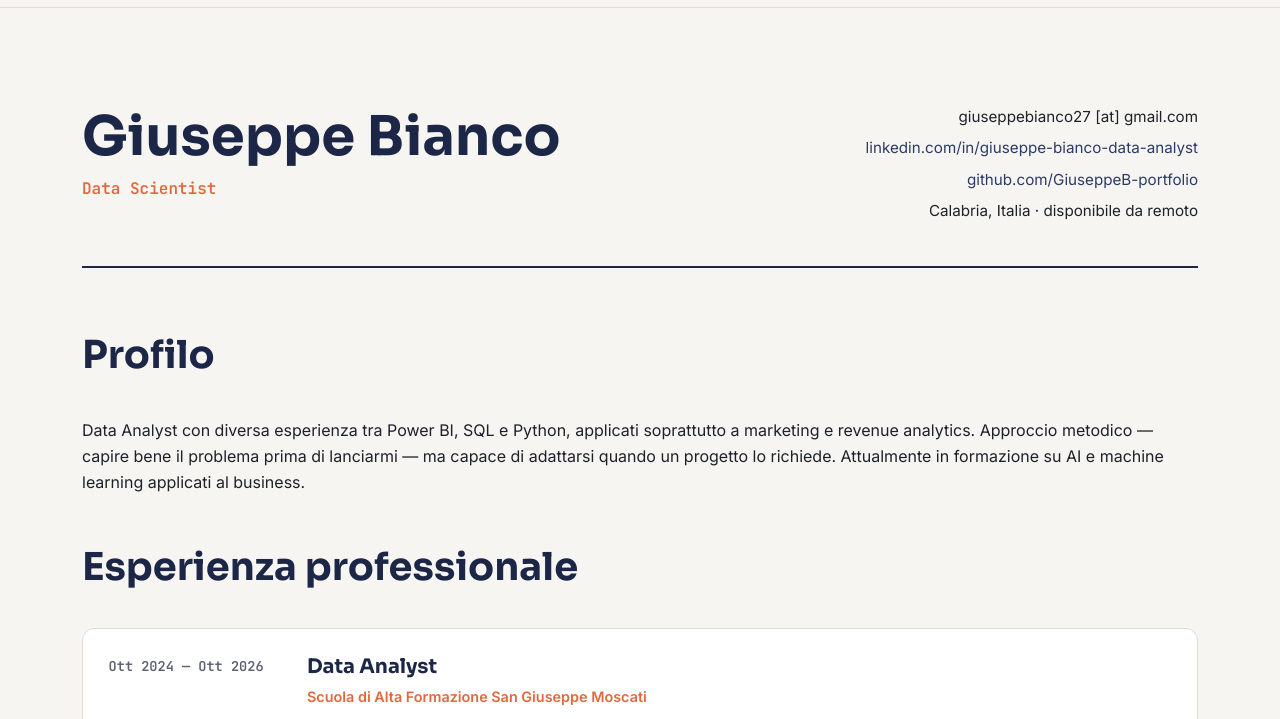
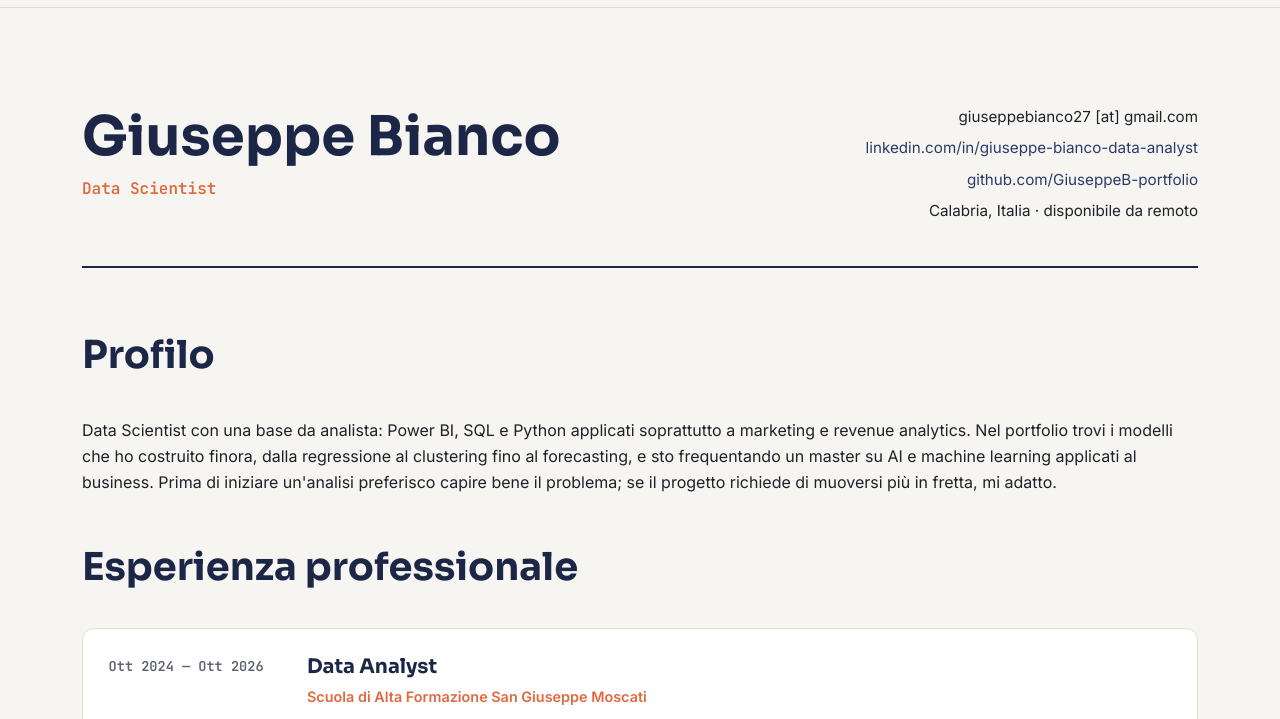
Before and after one commit to GiuseppeB-portfolio/Portfolio-Giuseppe-Bianco, a website: page cv.html in a window 1280 px wide. Shown: the part 64-783 px from the top of the page. Drawn offline with nearby package versions, Linux system fonts and the light colour scheme.

```diff
--- a/cv.html
+++ b/cv.html
@@ -65,9 +65,7 @@
         <!-- Profilo -->
         <div class="mb-5">
           <h2 class="section-title">Profilo</h2>
-          <p>Data Analyst con diversa esperienza tra Power BI, SQL e Python, applicati soprattutto a marketing e revenue
-            analytics. Approccio metodico — capire bene il problema prima di lanciarmi — ma capace di adattarsi quando
-            un progetto lo richiede. Attualmente in formazione su AI e machine learning applicati al business.</p>
+          <p>Data Scientist con una base da analista: Power BI, SQL e Python applicati soprattutto a marketing e revenue analytics. Nel portfolio trovi i modelli che ho costruito finora, dalla regressione al clustering fino al forecasting, e sto frequentando un master su AI e machine learning applicati al business. Prima di iniziare un'analisi preferisco capire bene il problema; se il progetto richiede di muoversi più in fretta, mi adatto.</p>
         </div>
 
         <!-- Esperienza (Flexbox) -->
```
